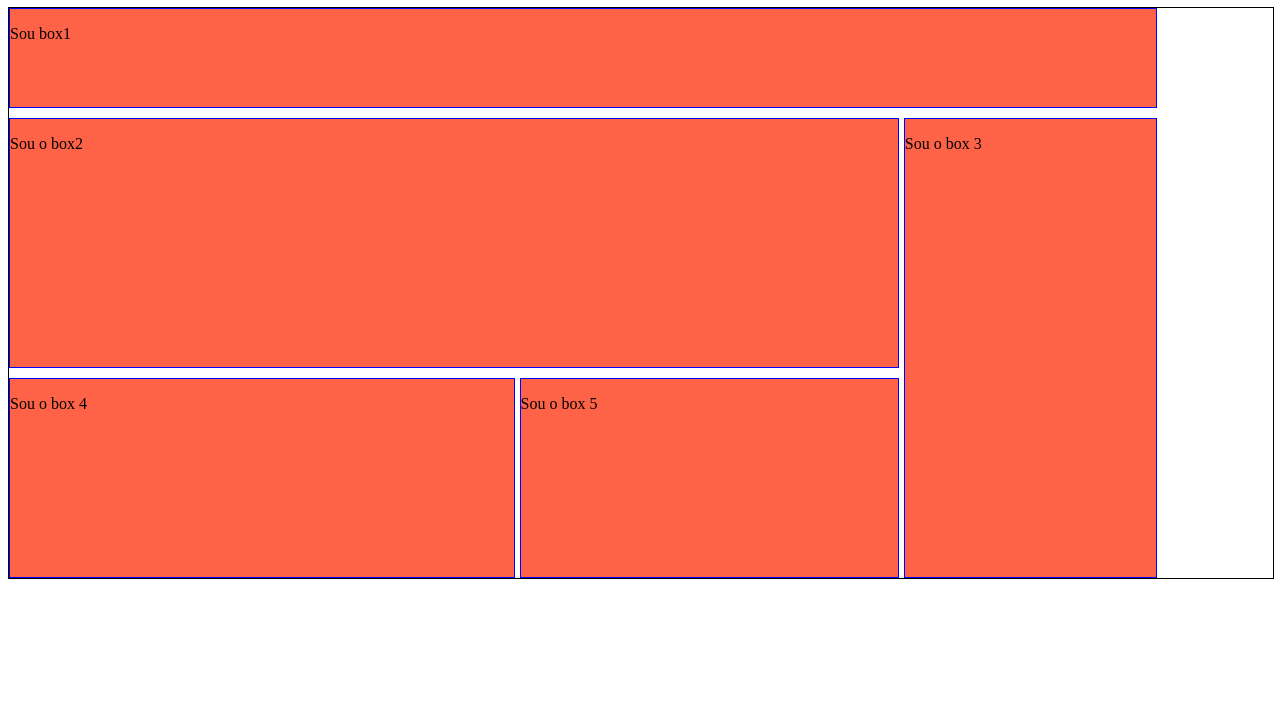
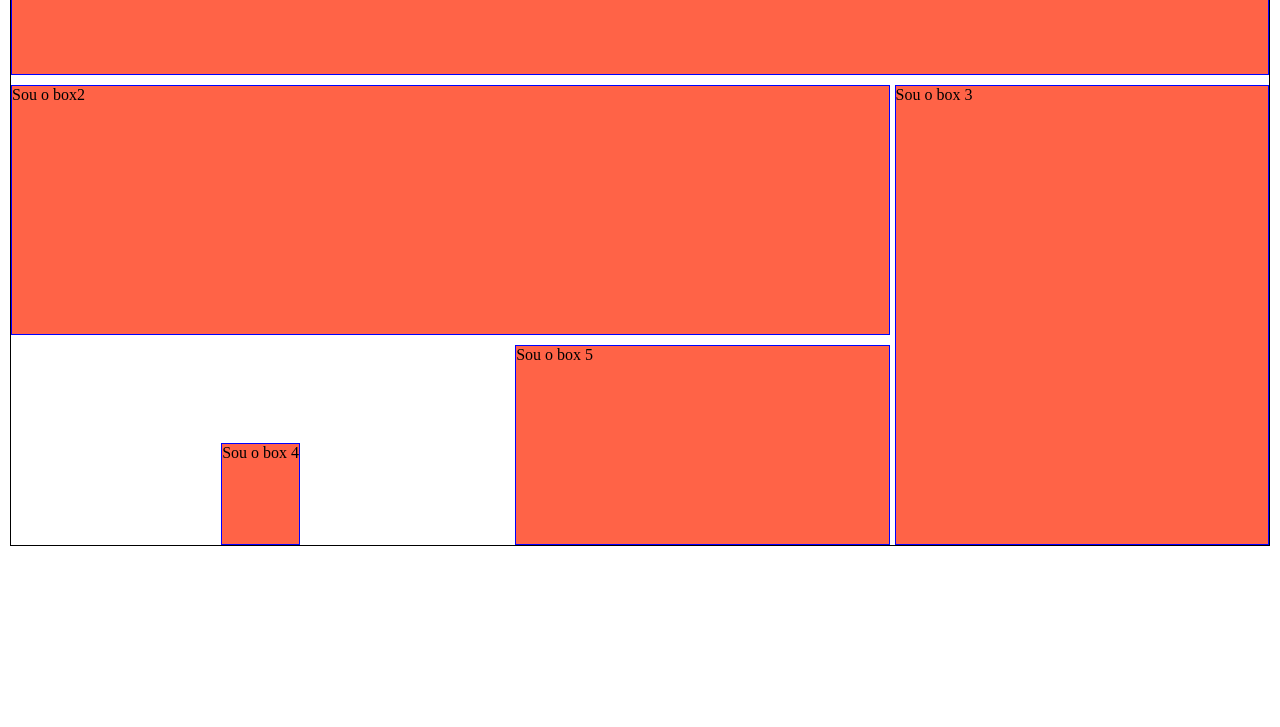
Before and after one commit to jonathahenrique/projetos-html-css, a plain HTML site: page grid-class/index.html in a window 1280 px wide. Shown: the part 73-800 px from the top of the page. Drawn offline with Linux system fonts and the light colour scheme.

Commit message:
grid css

```diff
--- a/grid-class/style.css
+++ b/grid-class/style.css
@@ -1,10 +1,17 @@
 @charset "UTF-8";
+
+* {
+    margin: 0px;
+    padding: 0px;
+}
 
 .container {
     display: grid;
     border: 1px solid black;
-    width: 100%;
-    grid-template-columns: 40% 30% 20%;
+    width: auto;
+    margin: 10px;
+    padding-right: 10px;
+    grid-template-columns: 40% 30% 30%;
     grid-template-rows: 100px 250px 200px;
     grid-template-areas:
     "b1 b1 b1"
@@ -12,30 +19,34 @@
     "b4 b5 b3";
     row-gap: 10px;
     column-gap: 5px;
+    /* align-items: center;
+    justify-items: center; */
 }
 
 .box {
     border: 1px solid blue;
     background-color: tomato;
-
 }
 
 #box-1 {
-    grid-area: b1
+    grid-area: b1;
 }
 
 #box-2 {
-    grid-area: b2
+    grid-area: b2;
 }
 
 #box-3 {
-    grid-area: b3
+    grid-area: b3;
 }
 
 #box-4 {
-    grid-area: b4
+    grid-area: b4;
+    align-self: end;
+    justify-self: center;
+    height: 100px;
 }
 
 #box-5 {
-    grid-area: b5
+    grid-area: b5;
 }
```
Also changed, not shown: grid-class/index.html (line endings or trailing spaces).
